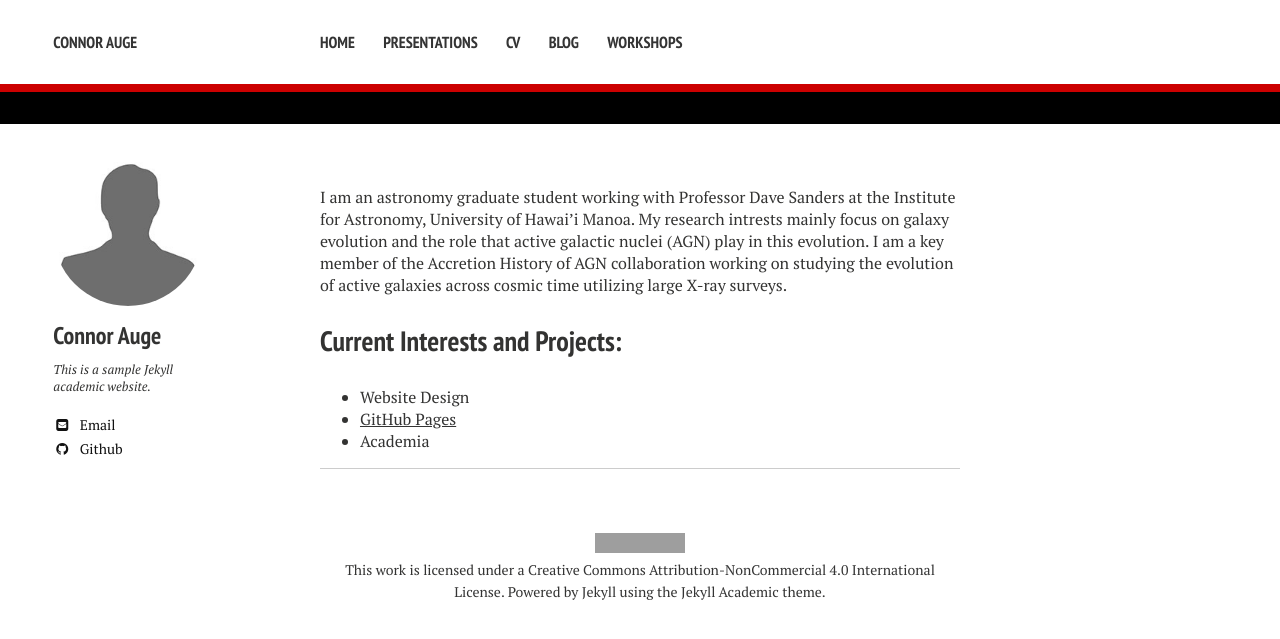
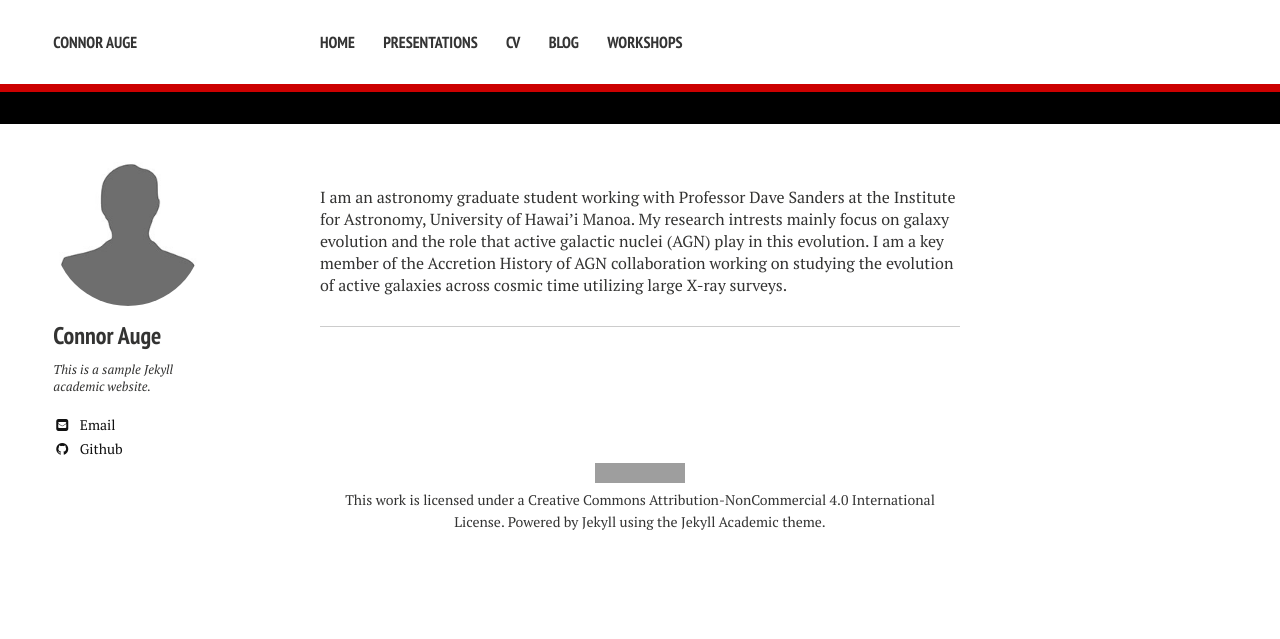
Before and after one commit to cwauge/cwauge.github.io, a Jekyll site: the page built from index.md, in a window 1280 px wide. Shown: the top 639 px of the page. Built offline with Jekyll 4.4.1, drawn with Linux system fonts in a browser that asks for light colours; nearby versions of some CDN libraries; grey boxes are pictures that could not be loaded.

Commit message:
Update index.md

```diff
--- a/index.md
+++ b/index.md
@@ -4,9 +4,3 @@ excerpt: "About Me..."
 ---
 
 I am an astronomy graduate student working with Professor Dave Sanders at the Institute for Astronomy, University of Hawai'i Manoa. My research intrests mainly focus on galaxy evolution and the role that active galactic nuclei (AGN) play in this evolution. I am a key member of the Accretion History of AGN collaboration working on studying the evolution of active galaxies across cosmic time utilizing large X-ray surveys.
-
-## Current Interests and Projects:
-
-- Website Design
-- [GitHub Pages](http://laderast.github.io)
-- Academia
```
